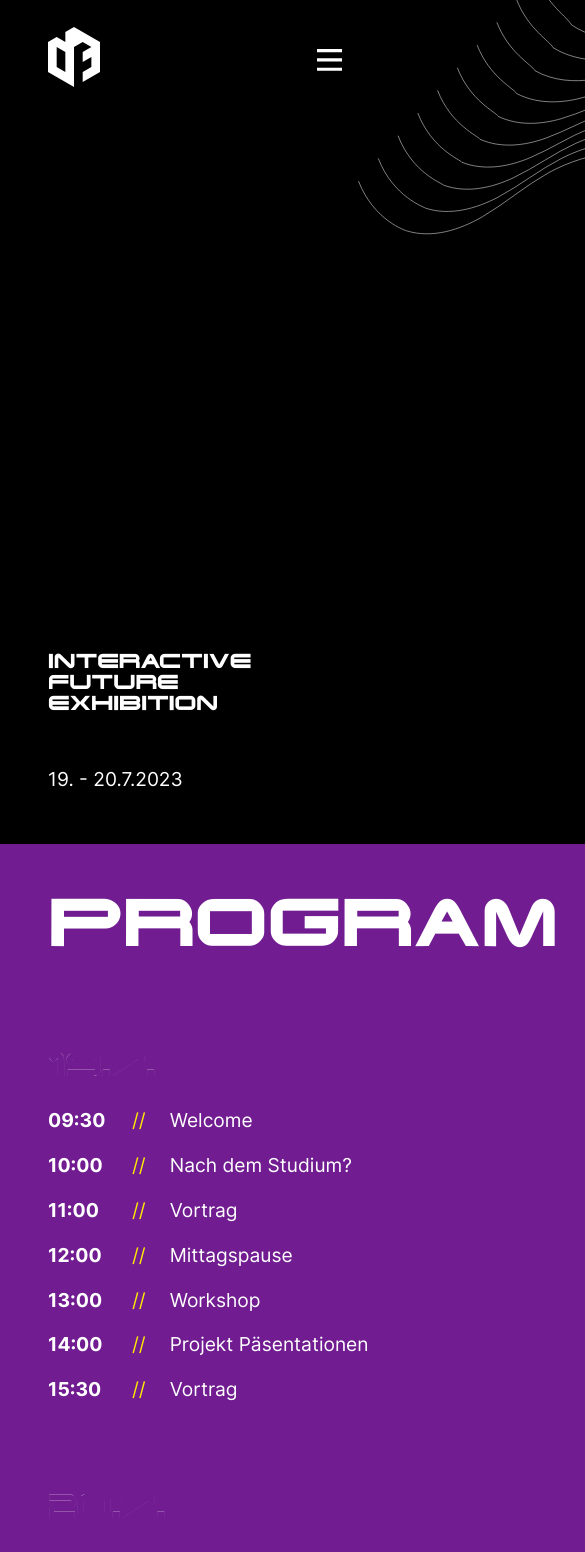
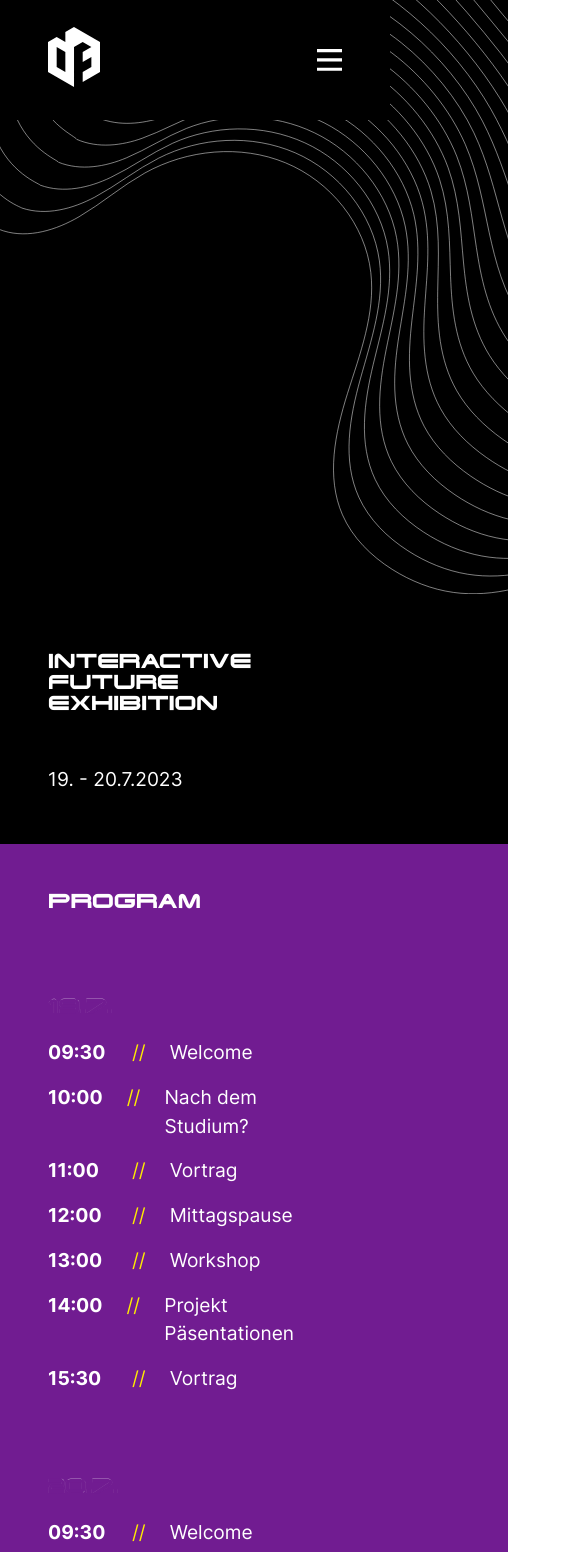
Before and after one commit to IF2023/IF2023, a React (Vite) app in the folder IF2023_Website/: page / in a window 390 px wide. Shown: the top 1552 px of the page, 585 px wide, since content can reach past the window. Built offline with nearby package versions, Linux system fonts and the light colour scheme.

Commit message:
responsive headings on homepage

```diff
--- a/IF2023_Website/src/components/ProgramDays/Day/Day.module.scss
+++ b/IF2023_Website/src/components/ProgramDays/Day/Day.module.scss
@@ -39,3 +39,9 @@ li {
   margin-left: 1.5rem;
   color: $color_white;
 }
+
+@media screen and (max-width: 435px) {
+  .heading {
+    font-size: $font_size_sm;
+  }
+}
--- a/IF2023_Website/src/components/ProgramDays/ProgramDays.module.scss
+++ b/IF2023_Website/src/components/ProgramDays/ProgramDays.module.scss
@@ -18,3 +18,9 @@
 
   margin-top: 5rem;
 }
+
+@media screen and (max-width: 435px) {
+  .heading {
+    font-size: $font_size_sm;
+  }
+}
--- a/IF2023_Website/src/pages/Home/Home.jsx
+++ b/IF2023_Website/src/pages/Home/Home.jsx
@@ -11,7 +11,7 @@ const Home = () => {
       <Hero />
       <Program />
       <Sneakpeek />
-      <Projects />
+      {/* <Projects /> */}
       <Speaker />
       <Supporter />
     </>
--- a/IF2023_Website/src/sections/Hero/Hero.module.scss
+++ b/IF2023_Website/src/sections/Hero/Hero.module.scss
@@ -32,7 +32,7 @@
 
 @media screen and (max-width: 800px) {
   .heading {
-    font-size: $font_size_md;
+    font-size: 3rem;
   }
 
   .information {
@@ -45,7 +45,12 @@
     background-position: left 30% bottom 250px;
   }
 }
-@media screen and (max-width: 440px) {
+@media screen and (max-width: 630px) {
+  .heading {
+    font-size: $font_size_md;
+  }
+}
+@media screen and (max-width: 435px) {
   .heading {
     font-size: $font_size_sm;
   }
--- a/IF2023_Website/src/sections/Program/program.module.scss
+++ b/IF2023_Website/src/sections/Program/program.module.scss
@@ -11,3 +11,19 @@
   font-family: $font_Terminator;
   font-size: $font_size_lg;
 }
+
+@media screen and (max-width: 800px) {
+	.heading {
+		font-size: 3rem;
+	}
+}
+@media screen and (max-width: 630px) {
+	.heading {
+		font-size: $font_size_md;
+	}
+}
+@media screen and (max-width: 435px) {
+  .heading {
+    font-size: $font_size_sm;
+  }
+}
--- a/IF2023_Website/src/sections/Projects/Projects.module.scss
+++ b/IF2023_Website/src/sections/Projects/Projects.module.scss
@@ -10,3 +10,19 @@
   font-family: $font_Terminator;
   font-size: $font_size_lg;
 }
+
+@media screen and (max-width: 800px) {
+	.heading {
+		font-size: 3rem;
+	}
+}
+@media screen and (max-width: 630px) {
+	.heading {
+		font-size: $font_size_md;
+	}
+}
+@media screen and (max-width: 435px) {
+  .heading {
+    font-size: $font_size_sm;
+  }
+}
--- a/IF2023_Website/src/sections/Speaker/Speaker.module.scss
+++ b/IF2023_Website/src/sections/Speaker/Speaker.module.scss
@@ -18,3 +18,19 @@
   flex-wrap: wrap;
   justify-content: space-evenly;
 }
+
+@media screen and (max-width: 800px) {
+	.heading {
+		font-size: 3rem;
+	}
+}
+@media screen and (max-width: 630px) {
+	.heading {
+		font-size: $font_size_md;
+	}
+}
+@media screen and (max-width: 435px) {
+  .heading {
+    font-size: $font_size_sm;
+  }
+}
--- a/IF2023_Website/src/sections/Supporter/Supporter.module.scss
+++ b/IF2023_Website/src/sections/Supporter/Supporter.module.scss
@@ -41,7 +41,7 @@
   }
 }
 
-@media screen and (max-width: 745px) {
+@media screen and (max-width: 800px) {
   .heading {
     font-size: $font_size_md;
   }
@@ -49,6 +49,13 @@
     background-position: 12% 125%;
   }
 }
+@media screen and (max-width: 435px) {
+  .heading {
+    font-size: $font_size_sm;
+  }
+}
+
+
 
 .backgroundImage {
   scale: 150%;
```
Also changed, not shown: IF2023_Website/src/variables/_fonts.scss (line endings or trailing spaces).
